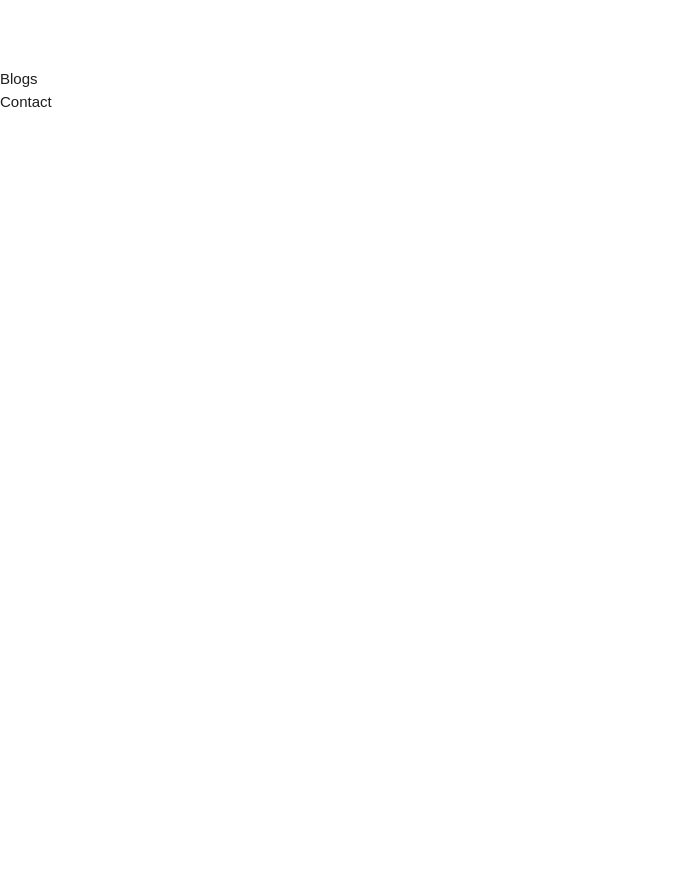
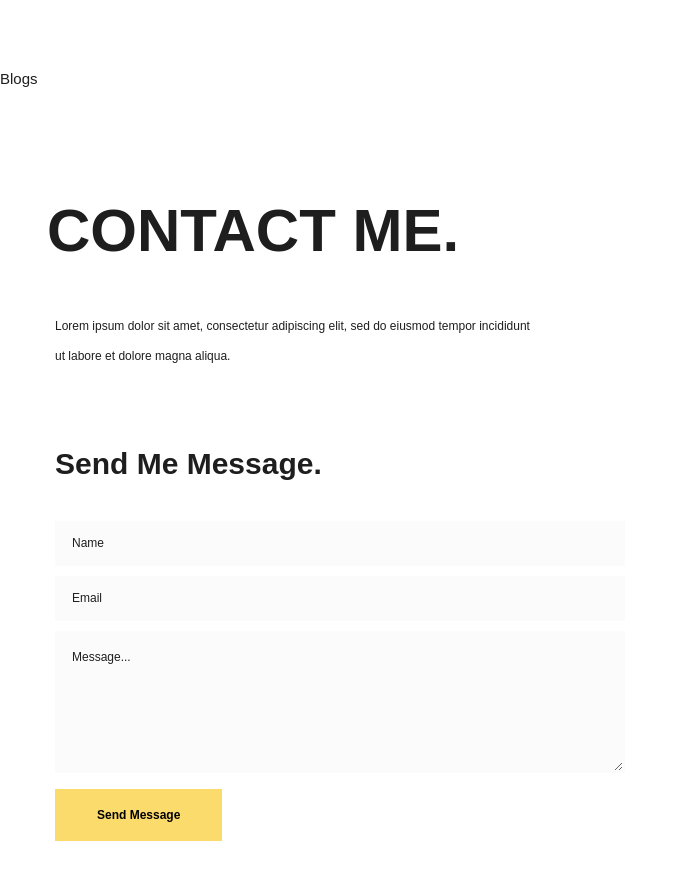
Before and after one commit to AriNguyen/portfolio, a React (Create React App) app: page / in a window 1280 px wide. Shown: the part 2738-3617 px from the top of the page, without its empty margins (0-684 px from the left). Built offline with nearby package versions, Linux system fonts and the light colour scheme.

Commit message:
Done UI contact but need to check functionality

```diff
--- /dev/null
+++ b/src/sections/contact/contact.scss
@@ -0,0 +1,116 @@
+@import '../../style/App.scss';
+
+
+#contact {
+  padding: 60px 0;
+}
+
+.small__button {
+  button {
+    background-color: $main-color;
+    border: 2px solid $main-color;
+    padding: 15px 40px;
+    cursor: pointer;
+    font-size: 1.2rem;
+    font-weight: 800;
+    margin: 5px 0 30px 0;
+    outline: none;
+  }
+  button:hover {
+    border: 2px solid $main-color;
+    background-color: transparent;
+  }
+}
+
+input {
+  background-color: $light-color;
+  width: 100%;
+  max-width: 570px;
+  height: 45px;
+  border: 0px;
+  padding: 0 15px;
+  font-size: 12px;
+  border: 2px solid $light-color;
+  outline: none;
+  margin: 5px 0;
+}
+input:active, input:focus {
+  border: 2px solid $main-color;
+}
+
+::placeholder {
+  color: $black-color;
+  font-size: 12px;
+}
+
+
+textarea {
+  background-color: $light-color;
+  width: 100%;
+  max-width: 570px;
+  border: 0px;
+  padding: 15px;
+  font-size: 12px;
+  border: 2px solid $light-color;
+  outline: none;
+  margin: 5px 0;
+}
+
+textarea:active, textarea:focus {
+  border: 2px solid $main-color;
+}
+
+
+::placeholder {
+  color: $black-color;
+  font-size: 12px;
+}
+
+  .sending-btn {
+    width: 170px;
+    background-color: $main-color;
+    border: 1px solid $white-color;
+    cursor: pointer;
+    min-height: 52px;
+    padding: 7px 0;
+    margin: 0px;
+    border-radius: 5px;
+
+    div {
+      margin: 0 auto;
+      width: 30px;
+      height: 30px;
+
+
+      .sbl-circ {
+        color: $black-color;
+        position: relative;
+        display: inline-block;
+        border: 5px solid;
+        border-radius: 50%;
+        border-top-color: transparent;
+        animation: rotate 1s linear infinite;
+      }
+      @keyframes rotate {
+        0% {
+          transform: rotate(0); }
+        100% {
+          transform: rotate(360deg);
+        }
+      }
+
+    }
+  }
+
+
+
+
+
+  @media screen and (max-width: 990px) {
+  #contact {
+    text-align: center;
+  }
+  .sending-btn {
+    margin: 30px auto;
+  }
+}
--- a/src/sections/contact/contact.tsx
+++ b/src/sections/contact/contact.tsx
@@ -1,7 +1,123 @@
-import React from 'react'
+import React, { useState, useEffect } from 'react';
+import { Row, Col } from "react-flexbox-grid";
+import * as emailjs from "emailjs-com";
+
+import "./contact.scss"
+import Modal from "../../components/contact-modal/modal";
+import Title from "../../components/title/title";
 
 export default function Contact() {
+  const [name, setName] = useState("");
+  const [email, setEmail] = useState("");
+  const [message, setMessage] = useState("");
+  const [sending, setSending] = useState(false);
+  const [successModal, setSuccessModal] = useState(false);
+  const [errorModal, setErrorModal] = useState(false);
+
+  let inputHandler = (event: React.ChangeEvent<HTMLInputElement>) => {
+    event.target.name = event.target.value;
+  };
+
+  let textInputHandler = (event: React.ChangeEvent<HTMLTextAreaElement>) => {
+    event.target.name = event.target.value;
+  };
+
+  let handleSubmit = (event: React.FormEvent) => {
+    setSending(true);
+    event.preventDefault();
+
+    var template_params = {
+      name: name,
+      email: email,
+      message: message,
+    };
+
+    let API_KEY = "";
+    let TEMPLATE_ID = "";
+
+    emailjs.send("default_service", TEMPLATE_ID, template_params, API_KEY).then(
+      function (response) {
+        if (response.status === 200) {
+          showSuccessModal();
+        } else {
+          showErrorModal();
+        }
+      },
+      function (error) {
+        showErrorModal();
+      }
+    );
+  }
+
+  let closeModal = () => {
+    setSuccessModal(false);
+    setErrorModal(false);
+  };
+
+  let showSuccessModal = () => {
+    setSuccessModal(true);
+    setSending(false);
+    resetForm();
+  };
+
+  let showErrorModal = () => {
+    setErrorModal(true);
+    setSending(false);
+    resetForm();
+  };
+
+  let resetForm = () => {
+    setName("");
+    setEmail("");
+    setMessage("");
+  }
+
   return (
-    <div>Contact</div>
+    <div id="contact">
+      {successModal &&
+        <Modal status="success" closeModal={closeModal} onKeyDown={closeModal} />
+      }
+      {errorModal &&
+        <Modal status="error" closeModal={closeModal} onKeyDown={closeModal} />
+      }
+      <div className="wrapper">
+        <Title title="CONTACT ME." />
+        <p className="font12">
+          Lorem ipsum dolor sit amet, consectetur adipiscing elit, sed do eiusmod tempor incididunt<br></br>ut labore et dolore magna aliqua.
+        </p>
+        <Row className="padding40">
+          <Col md={12} lg={6}>
+            <form id="contact-form" onSubmit={handleSubmit}>
+              <h4 className="font30 weight800 padding30">Send Me Message.</h4>
+              <input type="text" placeholder="Name" required name="name" value={name} onChange={inputHandler} />
+              <input type="email" placeholder="Email" required name="email" value={email} onChange={inputHandler} />
+              <textarea
+                rows={6}
+                cols={50}
+                placeholder="Message..."
+                required
+                name="message"
+                value={message}
+                onChange={textInputHandler}
+              ></textarea>
+              {!sending &&
+                <div className="small__button">
+                  <button aria-label="send message" type="submit" value="Send Message">
+                    Send Message
+                  </button>
+                </div>
+              }
+              {sending &&
+                <div className="small__button sending-btn">
+                  <div className="flex-center">
+                    <div className="sbl-circ"></div>
+                  </div>
+                </div>
+              }
+            </form>
+          </Col>
+        </Row>
+      </div>
+    </div>
   )
 }
```
